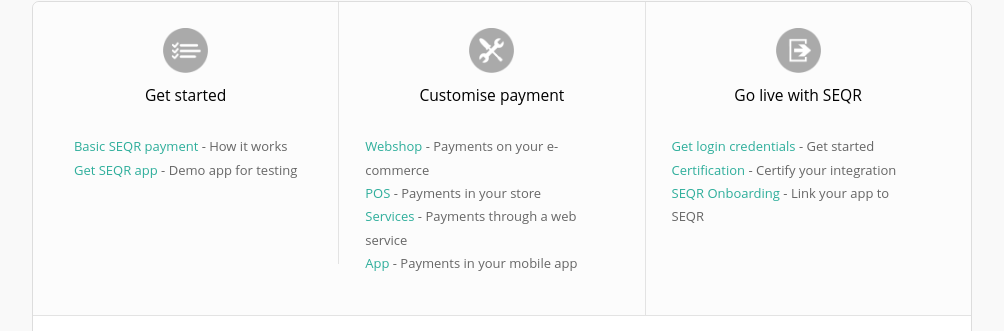
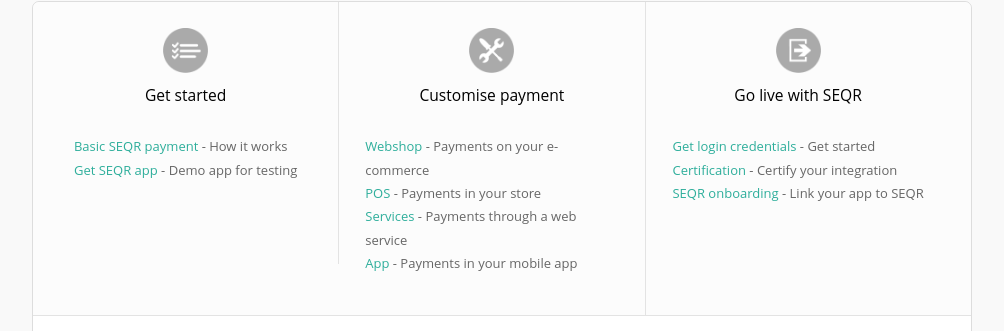
Before and after one commit to SeamlessDistribution/SeamlessDistribution.github.io, a Jekyll site: the page built from index.md, in a window 1280 px wide and 1243 px high. Shown: the part 379-710 px from the top of the window, without its empty margins (138-1142 px from the left). Built offline with Jekyll 4.4.1, drawn with Linux system fonts in a browser that asks for light colours; nearby versions of some CDN libraries.

Commit message:
Fixed titling

```diff
--- a/_layouts/default.html
+++ b/_layouts/default.html
@@ -43,7 +43,7 @@
 				<li class="parent">Go live!</li>
 				<li><a href="/merchant/reference/signup.html">Get login credentials</a></li>
 				<li><a href="/merchant/reference/certification.html">Certification</a></li>
-				<li><a href="/merchant/linkapp/">SEQR Onboarding</a></li>
+				<li><a href="/merchant/linkapp/">SEQR onboarding</a></li>
 				<li class="parent">References</li>
 				<li><a href="/merchant/reference/api.html">API</a></li>
 				<li><a href="/merchant/reference/reporting.html">Reporting</a></li>
--- a/index.md
+++ b/index.md
@@ -35,7 +35,7 @@
 		<ul>
 		   <li><a href="merchant/reference/signup.html">Get login credentials</a> - Get started</li>
 			<li><a href="merchant/reference/certification.html">Certification</a> - Certify your integration</li>
-	   <li><a href="merchant/linkapp">SEQR Onboarding</a> - Link your app to SEQR</li>
+	   <li><a href="merchant/linkapp">SEQR onboarding</a> - Link your app to SEQR</li>
 		</ul>
 	</div>
 </div>
```
Also changed, not shown: merchant/linkapp/index.md (+2 -2 lines).
